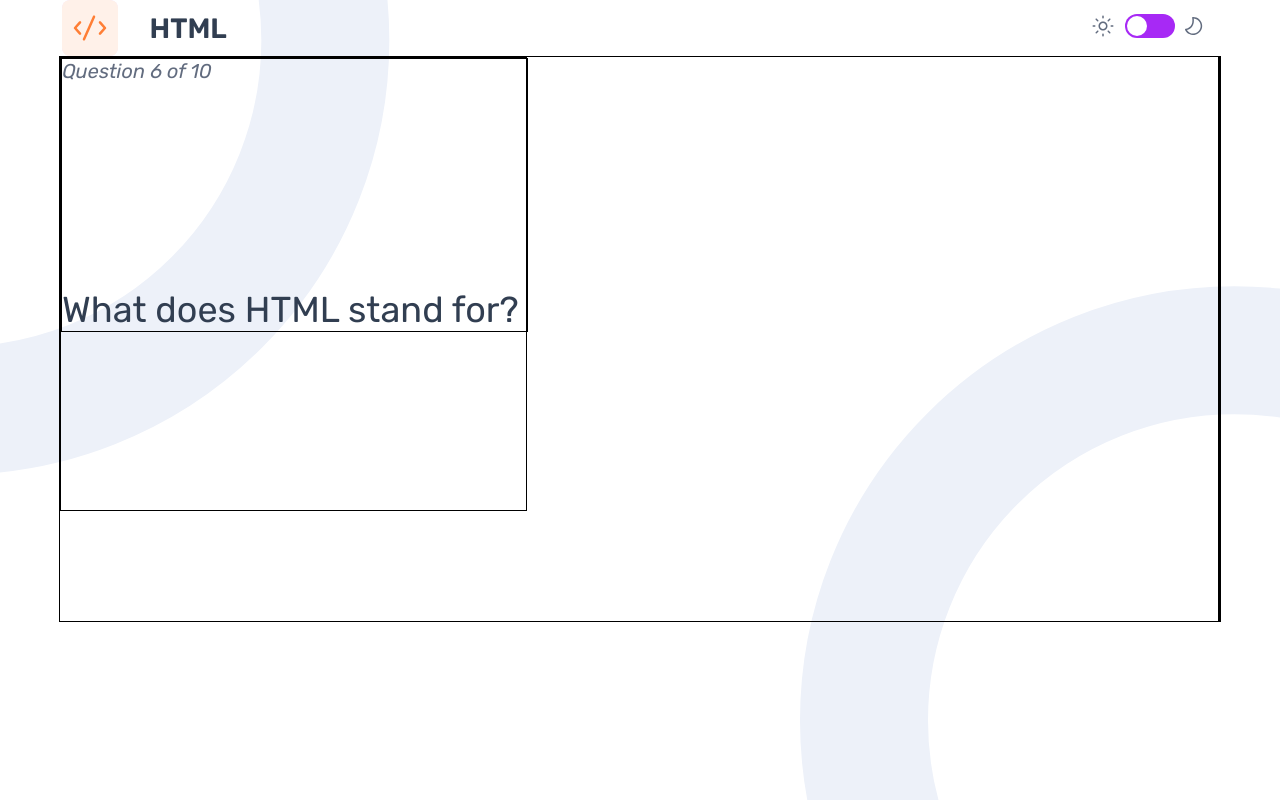
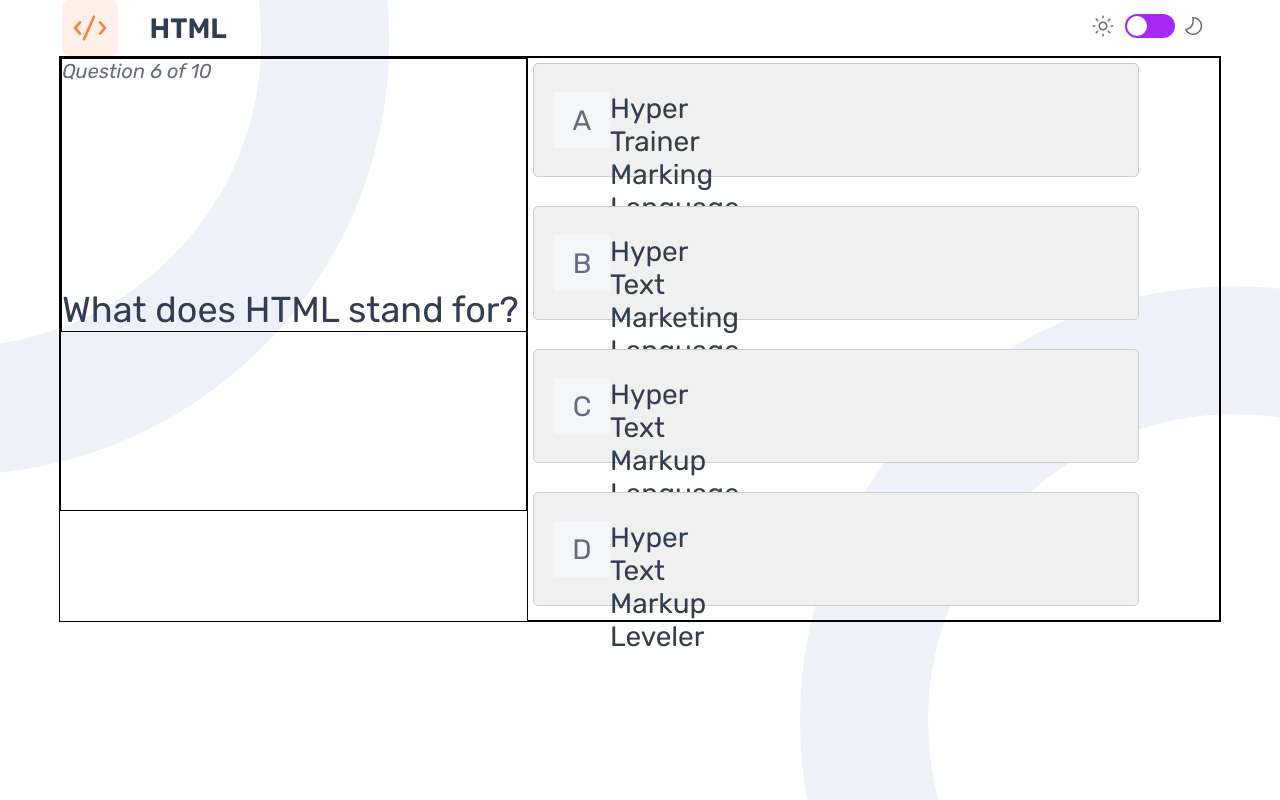
Before and after one commit to Nicocurtis16/FRONTEND-SPECIALIZATION-LABS, an Angular app: page / in a window 1280 px wide. Both pictures are taken after a click on the button "HTML". Built offline with nearby package versions, Linux system fonts and the light colour scheme.

Commit message:
the options displays when u select any of the titles

```diff
--- /dev/null
+++ b/src/app/Component/Options/options-component/options-component.component.css
@@ -0,0 +1,53 @@
+.optionsButton {
+  display: inline-block;
+  margin: 5px;
+}
+
+.optionsButton input[type="radio"] {
+  display: none;
+}
+
+.optionsButton label {
+  width: 564px;
+  height: 92px;
+  padding: 10px 20px;
+  border: 1px solid #ccc;
+  background-color: #f0f0f0;
+  cursor: pointer;
+  border-radius: 5px;
+  transition: background-color 0.3s;
+}
+
+.optionsButton input[type="radio"]:checked + label {
+
+  background-color: #007bff;
+  color: white;
+  border-color: #007bff;
+}
+
+.optionsButton label:hover {
+  background-color: #e0e0e0;
+}
+.index{
+  font-family: Rubik, sans-serif;
+  font-size: 28px;
+
+  color: var(--GrayNavy);
+}
+.indexPanel{
+  display: flex;
+  justify-content: center;
+  align-items: center;
+  width: 56px;
+  height: 56px;
+  background-color: var(--LightGray);
+
+}
+
+.options{
+  font-family: Rubik, sans-serif;
+  font-size: 28px;
+  width: 56px;
+  height: 56px;
+  color: var(--DarkNavy);
+}
--- /dev/null
+++ b/src/app/Component/Options/options-component/options-component.component.html
@@ -0,0 +1,9 @@
+<div *ngFor="let option of options; let i = index" class="optionsButton">
+  <input type="radio" [id]="'option' + i" name="quizOption" [value]="option">
+  <label [for]="'option' + i" style="display: flex; justify-content: start; align-items: center;">
+    <div class="indexPanel">
+      <span class="index">{{ getAlphabet(i) }}</span>
+    </div>
+    <span class="options">{{ option }}</span>
+  </label><br>
+</div>
--- /dev/null
+++ b/src/app/Component/Options/options-component/options-component.component.ts
@@ -0,0 +1,17 @@
+import { Component, Input } from '@angular/core';
+import { CommonModule } from "@angular/common";
+
+@Component({
+  selector: 'app-options-component',
+  standalone: true,
+  imports: [CommonModule],
+  templateUrl: './options-component.component.html',
+  styleUrls: ['./options-component.component.css']
+})
+export class OptionsComponentComponent {
+  @Input() options: string[] = [];  // Accept options from parent
+
+  getAlphabet(index: number): string {
+    return String.fromCharCode(65 + index); // 65 is the ASCII code for 'A'
+  }
+}
--- a/src/app/Component/Question/question-component/question-component.component.html
+++ b/src/app/Component/Question/question-component/question-component.component.html
@@ -11,8 +11,8 @@
         </div>
     </div>
     <div class="questionPanelRight">
+        <app-options-component [options]="questionData?.options"></app-options-component>
+    </div>
 
 
-    </div>
-
 </div>
--- a/src/app/Component/Question/question-component/question-component.component.ts
+++ b/src/app/Component/Question/question-component/question-component.component.ts
@@ -1,10 +1,11 @@
 import { Component, Input } from '@angular/core';
 import { CommonModule } from '@angular/common';
+import {OptionsComponentComponent} from "../../Options/options-component/options-component.component";
 
 @Component({
   selector: 'app-question-component',
   standalone: true,
-  imports: [CommonModule],
+  imports: [CommonModule, OptionsComponentComponent],
   templateUrl: './question-component.component.html',
   styleUrls: ['./question-component.component.css']
 })
```
Also changed, not shown: 1 other file (tests, documents, lock files or other folders).
